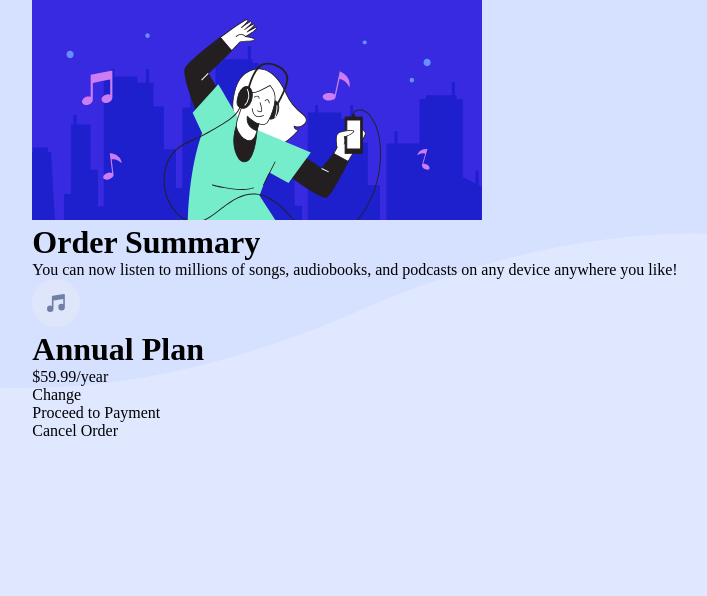
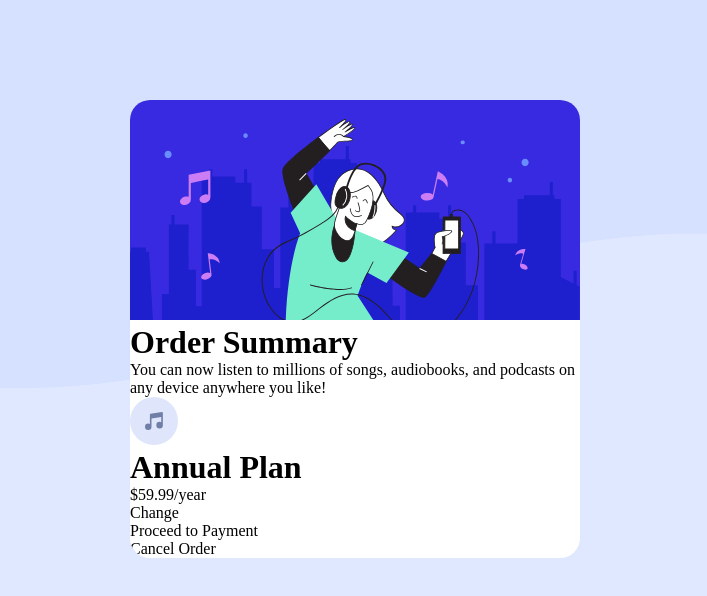
Before and after one commit to javrr-ui/order-summary-component-main, a plain HTML site: page index.html in a window 1280 px wide. Shown: the whole page, without its empty margins (285-992 px from the left). Drawn offline with Linux system fonts and the light colour scheme.

Commit message:
Add basic card shape and background color

```diff
--- a/style.css
+++ b/style.css
@@ -17,3 +17,11 @@ body {
     background-size: contain;
   }
 }
+
+.card {
+  margin-top: 100px;
+  overflow: hidden;
+  border-radius: 20px;
+  background-color: white;
+  width: 450px;
+}
```
